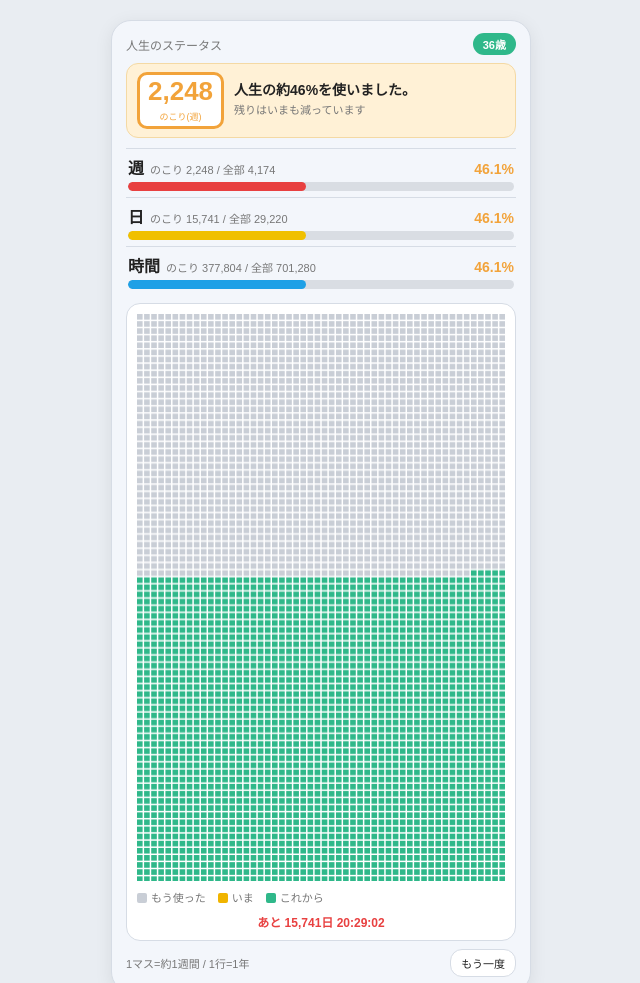
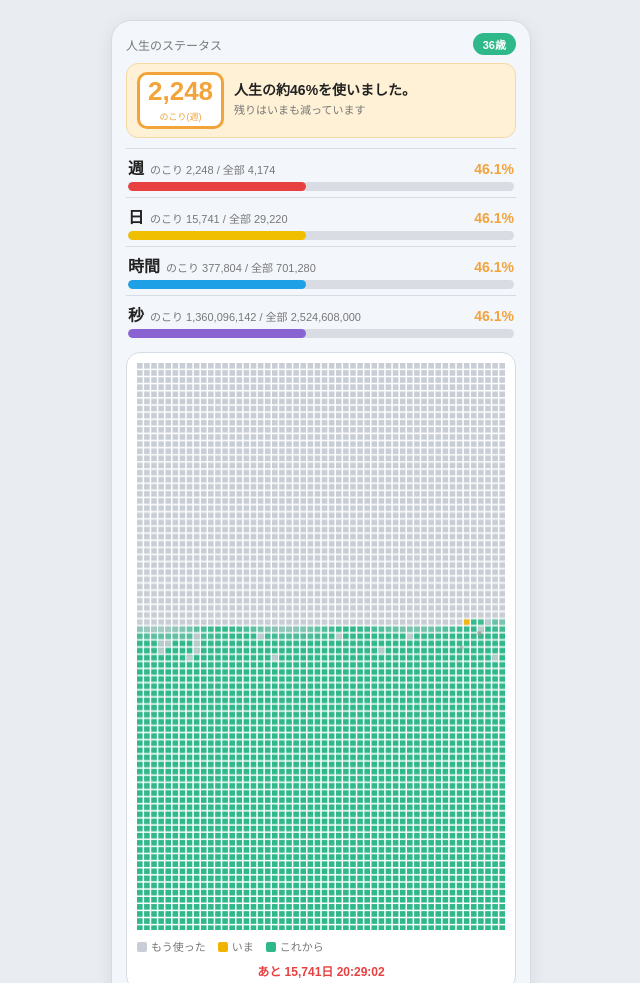
Before and after one commit to tomamemory141/rain, a plain HTML site: page life.html in a window 1280 px wide. Shown: the top 983 px of the page, without its empty margins (319-959 px from the left). Drawn offline with Linux system fonts and the light colour scheme.

Commit message:
Add files via upload

```diff
--- a/life.html
+++ b/life.html
@@ -44,6 +44,7 @@
   <div class="row"><div class="rt"><span><b>週</b><em id="e_week"></em></span><span class="pc" id="p_week"></span></div><div class="bar"><i id="b_week" style="background:var(--red)"></i></div></div>
   <div class="row"><div class="rt"><span><b>日</b><em id="e_day"></em></span><span class="pc" id="p_day"></span></div><div class="bar"><i id="b_day" style="background:var(--yel)"></i></div></div>
   <div class="row"><div class="rt"><span><b>時間</b><em id="e_hour"></em></span><span class="pc" id="p_hour"></span></div><div class="bar"><i id="b_hour" style="background:var(--blue)"></i></div></div>
+  <div class="row"><div class="rt"><span><b>秒</b><em id="e_sec"></em></span><span class="pc" id="p_sec"></span></div><div class="bar"><i id="b_sec" style="background:#8a63d2"></i></div></div>
   <div class="gr">
     <canvas id="cv"></canvas>
     <div class="legend"><span><b style="background:#c9ced6"></b>もう使った</span><span><b style="background:#f0b400"></b>いま</span><span><b style="background:#2fb88a"></b>これから</span></div>
@@ -55,7 +56,7 @@
 const DAY=86400000,q=new URLSearchParams(location.search);
 // 誕生日はアドレスで渡す(?b=年-月-日)。ファイルには書かない
 const bp=(q.get("b")||"1990-01-01").split("-").map(Number),birth=new Date(bp[0],bp[1]-1,bp[2]),end=new Date(bp[0]+(+q.get("age")||80),bp[1]-1,bp[2]);
-const U={week:{n:"週",f:ms=>ms/DAY/7},day:{n:"日",f:ms=>ms/DAY},hour:{n:"時間",f:ms=>ms/3600000}};
+const U={week:{n:"週",f:ms=>ms/DAY/7},day:{n:"日",f:ms=>ms/DAY},hour:{n:"時間",f:ms=>ms/3600000},sec:{n:"秒",f:ms=>ms/1000}};
 const cols=52,rows=80,cv=document.getElementById("cv"),ctx=cv.getContext("2d");
 let prog=1,raf=0;
 const fmt=n=>Math.floor(n).toLocaleString(),pad=n=>String(n).padStart(2,"0"),$=id=>document.getElementById(id);
@@ -78,13 +79,36 @@ function draw(){
   const dpr=window.devicePixelRatio||1,W=cv.clientWidth,gap=1.5,cell=(W-gap*(cols-1))/cols,H=rows*(cell+gap)-gap;
   cv.width=W*dpr;cv.height=H*dpr;cv.style.height=H+"px";ctx.setTransform(dpr,0,0,dpr,0,0);
   const pos=(new Date()-birth)/(end-birth)*rows*cols,used=pos*prog,pulse=.5+.5*Math.sin(performance.now()/180);
+  const now=performance.now()/1000,i0=Math.floor(pos),step=cell+gap;
   for(let i=0;i<rows*cols;i++){
-    const x=(i%cols)*(cell+gap),y=Math.floor(i/cols)*(cell+gap);
-    ctx.fillStyle=i<used?"#c9ced6":(prog>=1&&i===Math.floor(pos)?`rgba(240,180,0,${.4+.6*pulse})`:"#2fb88a");
-    ctx.fillRect(x,y,cell,cell);
+    const x=(i%cols)*step,y=Math.floor(i/cols)*step;
+    if(i<used){ctx.fillStyle="#c9ced6";ctx.fillRect(x,y,cell,cell);continue;}
+    ctx.fillStyle="#2fb88a";ctx.fillRect(x,y,cell,cell);
+    if(prog<1)continue;
+    const d=i-i0; // いまからの距離
+    if(d>=0&&d<cols*2){
+      // 「いま」に近いほど、ゆっくり波打って色が抜けていく
+      const a=(1-d/(cols*2))*(.5+.5*Math.sin(now*2.2-d*.35));
+      ctx.fillStyle=`rgba(201,206,214,${a*.85})`;ctx.fillRect(x,y,cell,cell);
+    }
+    // 火の粉のように、ときどき先のマスがちらっと灰色になる
+    const h=Math.sin(i*12.9898+Math.floor(now*3)*78.233)*43758.5453;
+    if(d>0&&d<cols*6&&(h-Math.floor(h))<.012*(1-d/(cols*6))*6){ctx.fillStyle="rgba(201,206,214,.9)";ctx.fillRect(x,y,cell,cell);}
+  }
+  if(prog>=1){
+    // いまのマス: 黄色く脈打つ
+    const x=(i0%cols)*step,y=Math.floor(i0/cols)*step;
+    ctx.fillStyle=`rgba(240,180,0,${.5+.5*pulse})`;ctx.fillRect(x,y,cell,cell);
+    ctx.strokeStyle=`rgba(240,180,0,${.6*(1-(now%1))})`;ctx.lineWidth=1.5;
+    const g=(now%1)*cell*2;ctx.strokeRect(x-g,y-g,cell+g*2,cell+g*2);
+    // 1秒ごとに、灰色のかけらが「いま」のマスから落ちていく
+    for(let k=0;k<3;k++){
+      const t=(now*0.5+k/3)%1,px=x+cell/2+Math.sin((k+1)*5.7+Math.floor(now*0.5+k/3)*3.1)*cell*2,py=y+cell+t*step*6;
+      ctx.fillStyle=`rgba(150,156,166,${1-t})`;ctx.fillRect(px,py,cell*.7,cell*.7);
+    }
   }
 }
-function loop(){prog=1;draw();nums();setTimeout(()=>{raf=requestAnimationFrame(loop)},100);}
+function loop(){prog=1;draw();nums();setTimeout(()=>{raf=requestAnimationFrame(loop)},40);}
 function play(){
   cancelAnimationFrame(raf);prog=0;const t0=performance.now();
   (function step(){const p=Math.min(1,(performance.now()-t0)/3000);prog=1-Math.pow(1-p,3);draw();nums();if(p<1)raf=requestAnimationFrame(step);else loop();})();
```
